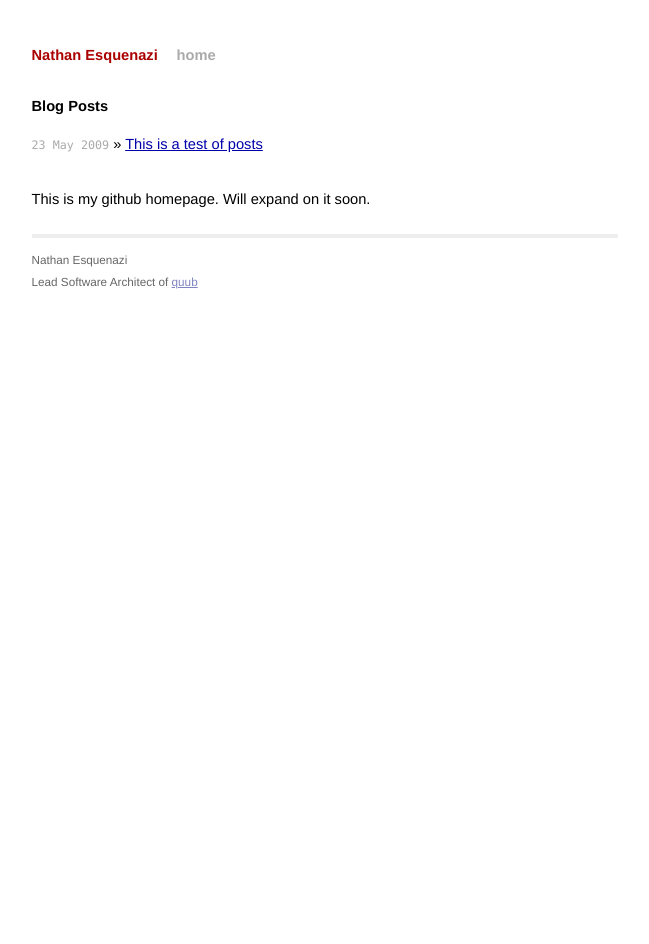
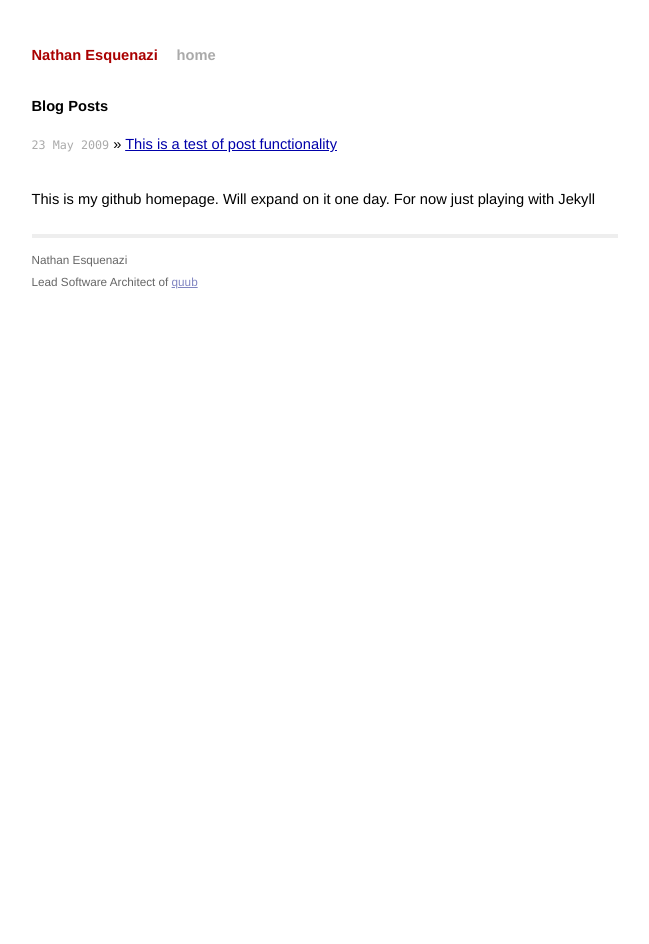
Before and after one commit to nesquena/nesquena.github.com, a Jekyll site: the page built from index.html, in a window 1280 px wide. Shown: the whole page, without its empty margins (315-964 px from the left). Built offline with Jekyll 4.4.1, drawn with Linux system fonts in a browser that asks for light colours; Markdown is read by kramdown in place of the engine named in the settings.

Commit message:
small copy changes

```diff
--- a/_posts/2009-5-23-this-is-a-test.textile
+++ b/_posts/2009-5-23-this-is-a-test.textile
@@ -1,13 +1,13 @@
 ---
 layout: post
-title: This is a test of posts
+title: This is a test of post functionality
 ---
 
 h1. {{ page.title }}
 
 h2. Testing formatting
 
-This is a test of a post
+This is a test of post creation
 
 {% highlight ruby %}
 class Test
--- a/index.html
+++ b/index.html
@@ -10,4 +10,4 @@ title: Nathan Esquenazi
   {% endfor %}
 </ul>
 
-<p>This is my github homepage. Will expand on it soon.</p>
+<p>This is my github homepage. Will expand on it one day. For now just playing with Jekyll</p>
```
Also changed, not shown: other parts of _posts/2009-5-23-this-is-a-test.textile (+1 -1 lines).
